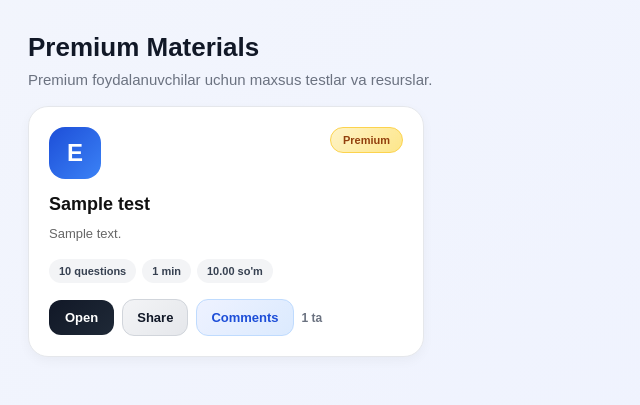
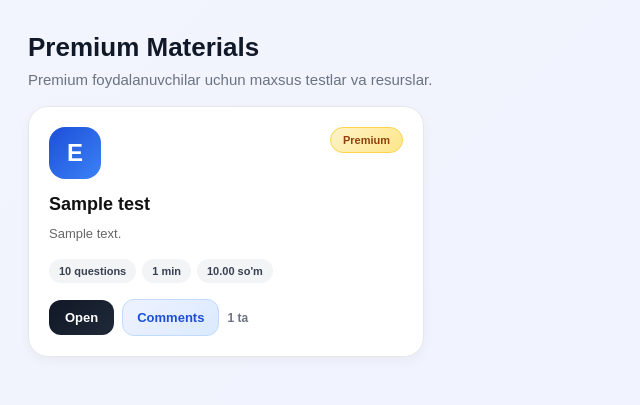
Before and after one commit to azizbekazimov1v2-sys/blackbook, a Django app: page / in a window 1280 px wide. Shown: the part 1173-1578 px from the top of the page, without its empty margins (0-640 px from the left). Run offline with Django 5.2, Linux system fonts and the light colour scheme; tables that the repository leaves empty hold one stand-in row (values such as "Sample post").

Commit message:
Remove share feature for cleaner UI

```diff
--- a/exam/templates/exam/home.html
+++ b/exam/templates/exam/home.html
@@ -989,9 +989,6 @@
                                     Open Test
                                 </a>
 
-                                <a class="share-btn" href="{% url 'share_test' test.id %}" target="_blank">
-                                    Share
-                                </a>
 
                                 <button type="button" class="comment-toggle-btn" onclick="toggleComments('test-comments-{{ test.id }}')">
                                     Comments
@@ -1078,10 +1075,6 @@
                                     <span class="open-btn" style="background:#9ca3af; cursor: default;">No Video</span>
                                 {% endif %}
 
-                                <a class="share-btn" href="{% url 'share_video' video.id %}" target="_blank">
-                                    Share
-                                </a>
-
                                 <button type="button" class="comment-toggle-btn" onclick="toggleComments('video-comments-{{ video.id }}')">
                                     Comments
                                 </button>
@@ -1156,9 +1149,6 @@
                             <div class="card-actions">
                                 <a class="open-btn" href="{% url 'check_access' 'test' test.id %}">Open</a>
 
-                                <a class="share-btn" href="{% url 'share_test' test.id %}" target="_blank">
-                                    Share
-                                </a>
 
                                 <button type="button" class="comment-toggle-btn" onclick="toggleComments('test-comments-{{ test.id }}')">
                                     Comments
@@ -1222,10 +1212,6 @@
 
                             <div class="card-actions">
                                 <a class="open-btn" href="{% url 'check_access' 'test' test.id %}">Open</a>
-
-                                <a class="share-btn" href="{% url 'share_test' test.id %}" target="_blank">
-                                    Share
-                                </a>
 
                                 <button type="button" class="comment-toggle-btn" onclick="toggleComments('test-comments-{{ test.id }}')">
                                     Comments
```
